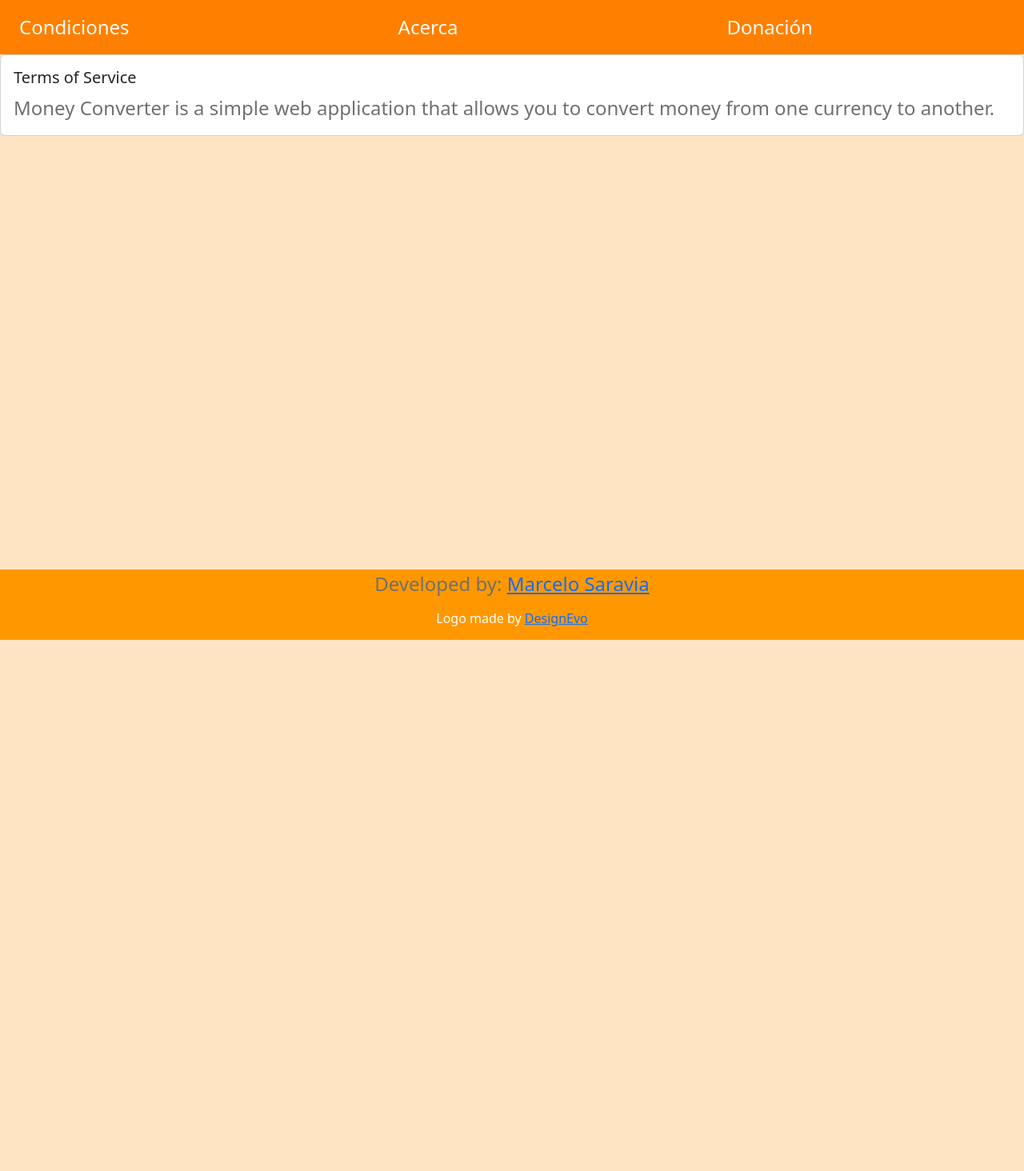
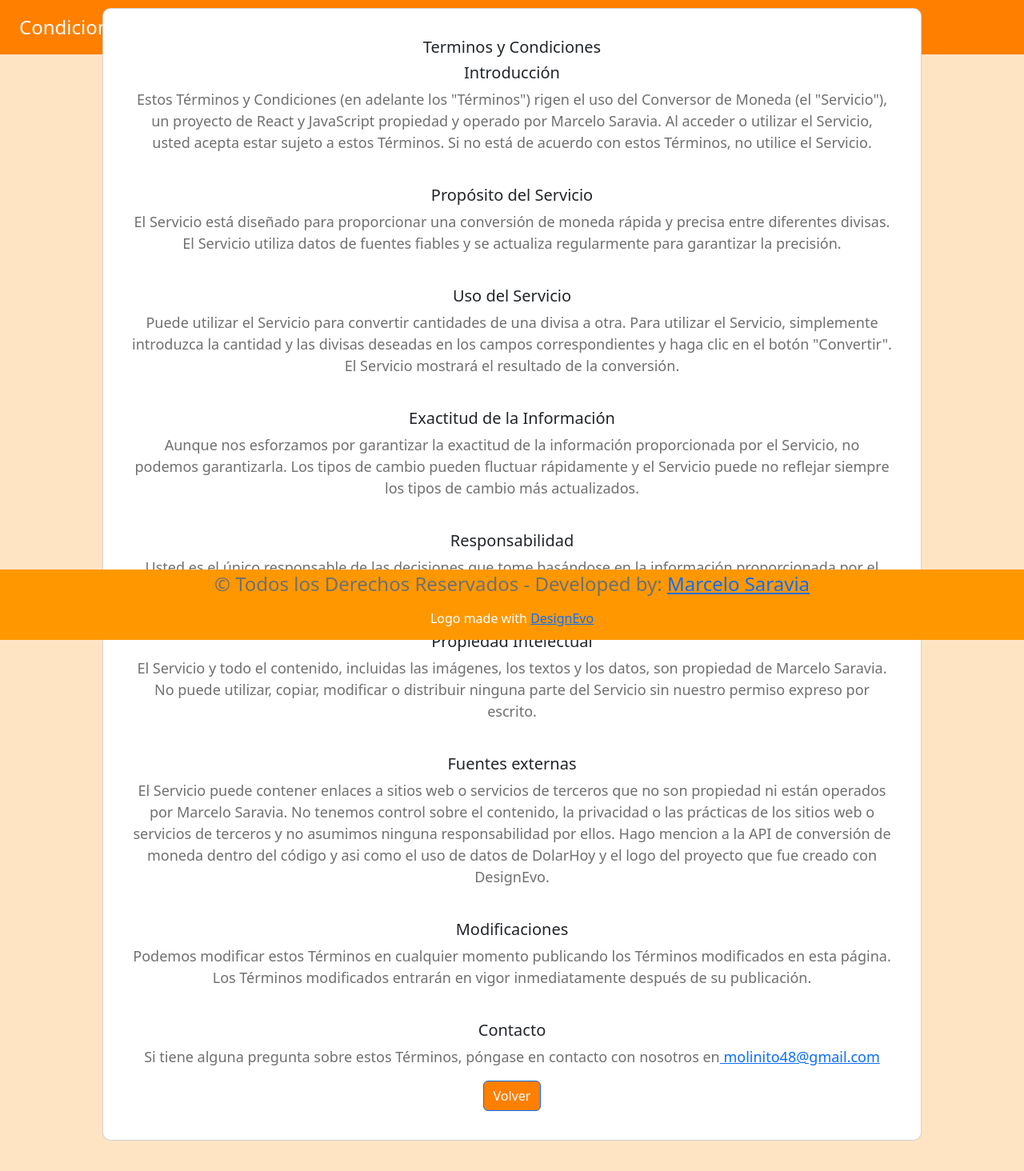
Before and after one commit to molinito/Conversor-reales-vs-dls-and-arg, a React (Create React App) app: page /terms-of-service in a window 1280 px wide. Shown: the top 1464 px of the page at 80% size. Before the commit the page ends 800 px from the top, so only its background shows below. Built offline with nearby package versions, Linux system fonts and the light colour scheme.

Commit message:
Estilos corregidos

```diff
--- a/src/components/about/about.css
+++ b/src/components/about/about.css
@@ -1,5 +1,3 @@
-/* crear los estilos para el componente About. Básate en los estilos globales y en el diseño de la página. */
-
 .about {
   display: flex;
   justify-content: center;
@@ -23,22 +21,10 @@
 }
 
 @media (max-width: 768px) {
-
   .about {
-      height: calc(80vh - 60px)
+    height: calc(100vh - 60%);
   }
   .about-card {
     width: 90%;
   }
 }
-
-  @media (max-width: 392px) {
-
-    .about {
-      height: calc(140vh - 100px)
-    }
-    .about-card {
-      width: 100%;
-
-    }
-  }
--- a/src/components/footer/footer.jsx
+++ b/src/components/footer/footer.jsx
@@ -6,17 +6,18 @@ const Footer = () => {
     <>
       <div className="footer">
         <p>
-            Developed by:{" "}
-            <a href="zingy-puppy-bdd4d4.netlify.app/">Marcelo Saravia</a>
+          {" "}
+          © Todos los Derechos Reservados - Developed by:{" "}
+          <a href="https://zingy-puppy-bdd4d4.netlify.app/">Marcelo Saravia</a>
         </p>
-        <h6>Logo made by <a href="https://www.designevo.com/" title="Free Online Logo Maker">DesignEvo</a>
-
-
+        <h6>
+          Logo made with{" "}
+          <a href="https://www.designevo.com/" title="Free Online Logo Maker">
+            DesignEvo
+          </a>
         </h6>
       </div>
-
     </>
-
   );
 };
 
--- a/src/components/home/home.css
+++ b/src/components/home/home.css
@@ -8,13 +8,11 @@
   padding: 5%;
   width: 100% !important;
   max-width: 1980px !important;
-
 }
 
 h1 {
   color: #ff7700;
-    font-size: 2.5
-    rem;
+  font-size: 2.5 rem;
   margin-bottom: 1rem;
 }
 
@@ -36,7 +34,7 @@
   padding: 0.5rem 1rem;
   border: none;
   border-radius: 4px;
-    background-color: #FF9800;
+  background-color: #ff9800;
   color: #fff;
   font-size: 1.5rem;
   cursor: pointer;
@@ -46,16 +44,12 @@
   margin-left: 0.5rem !important;
   justify-content: center;
   align-items: center;
-
-
 }
 
 button:hover {
-    background-color: #FFA726;
+  background-color: #ffa726;
   color: black;
 }
-
-
 
 .dolarhoy iframe {
   width: 320px;
@@ -69,7 +63,6 @@
   margin: auto;
   margin-top: 30px;
 }
-
 
 /* Responsive styles */
 
--- a/src/components/navbar/navbar.css
+++ b/src/components/navbar/navbar.css
@@ -4,21 +4,20 @@
   width: 100% !important;
 }
 
-
 .navbar .nav-link {
   color: #fff;
-  font-size:x-large;
+  font-size: x-large;
   margin-right: 20rem;
 }
 
 .navbar .nav-link:hover {
   color: #000;
-  background-color:#FF9800;
+  background-color: #ff9800;
 }
 
 .navbar-logo {
   height: 50%;
-  width: auto;
+  width: 100%;
   max-width: 60%;
   margin-left: 10%;
 }
@@ -29,9 +28,6 @@
   justify-content: center !important;
   align-items: center !important;
 }
-
-
-
 
 @media (max-width: 992px) {
   .navbar {
@@ -55,7 +51,6 @@
     width: 100%;
   }
 
-
   .navbar-logo {
     height: 50%;
     width: auto;
@@ -77,7 +72,6 @@
   .navbar .nav-link {
     margin-left: 5 !important;
     font-size: large;
-
   }
 
   .navbar-brand {
@@ -95,8 +89,6 @@
     top: 0;
   }
 }
-
-
 
 @media (max-width: 392px) {
   .navbar {
--- a/src/components/navbar/navbar.jsx
+++ b/src/components/navbar/navbar.jsx
@@ -1,12 +1,16 @@
-import React from "react";
+import React, { useState } from "react";
 import { Navbar, Nav } from "react-bootstrap";
 import "./navbar.css";
 import logo from "../../assets/logo.png";
 import { Link } from "react-router-dom";
 
 const MyNavbar = () => {
+  const [expanded, setExpanded] = useState(false);
+
   return (
     <Navbar
+      expanded={expanded}
+      onToggle={() => setExpanded(!expanded)}
       style={{ backgroundColor: "#ff7f00"}}
       collapseOnSelect
       expand="lg"
@@ -19,12 +23,13 @@ const MyNavbar = () => {
       <Navbar.Toggle
         aria-controls="responsive-navbar-nav"
         className="ml-auto order-1 order-md-0"
+        onClick={() => setExpanded(!expanded)}
       />
       <Navbar.Collapse id="responsive-navbar-nav">
         <Nav className="ml-0" style={{ width: "100%", justifyContent:"space-between" }}>
-          <Nav.Link as={Link} to="terms-of-service">Condiciones</Nav.Link>
-          <Nav.Link as={Link} to="/about">Acerca</Nav.Link>
-          <Nav.Link as={Link} to="/donar">Donación</Nav.Link>
+          <Nav.Link as={Link} to="terms-of-service" onClick={() => setExpanded(false)}>Condiciones</Nav.Link>
+          <Nav.Link as={Link} to="/about" onClick={() => setExpanded(false)}>Acerca</Nav.Link>
+          <Nav.Link as={Link} to="/donar" onClick={() => setExpanded(false)}>Donación</Nav.Link>
         </Nav>
       </Navbar.Collapse>
     </Navbar>
--- a/src/components/terms/terms.css
+++ b/src/components/terms/terms.css
@@ -0,0 +1,50 @@
+.terms {
+  display: flex;
+  justify-content: center;
+  align-items: center;
+  height: 50vh;
+  margin-top: 450px;
+  margin-bottom: 550px;
+}
+
+.terms-card {
+  display: flex;
+  flex-direction: column;
+  align-items: center;
+  justify-content: center;
+  padding: 20px;
+  margin: 20px;
+  border-radius: 10px;
+  background-color: white;
+  color: var(--color-white);
+  box-shadow: 0 0 10px 0 var(--color-primary);
+  width: 80%;
+  text-align: center;
+}
+.small-text {
+  font-size: large;
+}
+
+/* Estilos para pantallas de 768px o menos */
+@media (max-width: 768px) {
+  .terms {
+    margin-top: 600px;
+    margin-bottom: 700px;
+  }
+
+  .terms-card {
+    width: 90%;
+  }
+}
+
+/* Estilos para pantallas de 392px o menos */
+@media (max-width: 392px) {
+  .terms {
+    margin-top: 1220px;
+    margin-bottom: 1300px;
+  }
+
+  .terms-card {
+    width: 95%;
+  }
+}
--- a/src/components/terms/terms.jsx
+++ b/src/components/terms/terms.jsx
@@ -1,23 +1,101 @@
-// create a simple component called Terms & Conditions
-
 import React from "react";
-import { Card } from "react-bootstrap";
+import { Card, CardText, CardTitle, Button } from "react-bootstrap";
 import "./terms.css";
 
 const Terms = () => {
   return (
-        <div id="terms-of-service">
+    <div id="terms-of-service" className="terms">
       <Card className="terms-card">
         <Card.Body>
-            <Card.Title>Terms of Service</Card.Title>
-            <Card.Text>
-                Money Converter is a simple web application that allows you to convert money from one currency to another.
+          <Card.Title>Terminos y Condiciones</Card.Title>
+          <Card.Title>Introducción</Card.Title>
+
+          <Card.Text className="small-text">
+            Estos Términos y Condiciones (en adelante los "Términos") rigen el
+            uso del Conversor de Moneda (el "Servicio"), un proyecto de React y
+            JavaScript propiedad y operado por Marcelo Saravia. Al acceder o
+            utilizar el Servicio, usted acepta estar sujeto a estos Términos. Si
+            no está de acuerdo con estos Términos, no utilice el Servicio.
           </Card.Text>
+          <br />
+          <CardTitle>Propósito del Servicio</CardTitle>
+          <Card.Text className="small-text">
+            El Servicio está diseñado para proporcionar una conversión de moneda
+            rápida y precisa entre diferentes divisas. El Servicio utiliza datos
+            de fuentes fiables y se actualiza regularmente para garantizar la
+            precisión.
+          </Card.Text>
+          <br />
 
+          <CardTitle>Uso del Servicio </CardTitle>
+          <Card.Text className="small-text">
+            Puede utilizar el Servicio para convertir cantidades de una divisa a
+            otra. Para utilizar el Servicio, simplemente introduzca la cantidad
+            y las divisas deseadas en los campos correspondientes y haga clic en
+            el botón "Convertir". El Servicio mostrará el resultado de la
+            conversión.
+          </Card.Text>
+          <br />
+          <CardTitle>Exactitud de la Información</CardTitle>
+          <Card.Text className="small-text">
+            Aunque nos esforzamos por garantizar la exactitud de la información
+            proporcionada por el Servicio, no podemos garantizarla. Los tipos de
+            cambio pueden fluctuar rápidamente y el Servicio puede no reflejar
+            siempre los tipos de cambio más actualizados.
+          </Card.Text>
+          <br />
+          <CardTitle>Responsabilidad</CardTitle>
+          <Card.Text className="small-text">
+            Usted es el único responsable de las decisiones que tome basándose
+            en la información proporcionada por el Servicio. No seremos
+            responsables de ninguna pérdida o daño que pueda resultar del uso
+            del Servicio.
+          </Card.Text>
+          <br />
+          <CardTitle>Propiedad Intelectual</CardTitle>
+          <Card.Text className="small-text">
+            El Servicio y todo el contenido, incluidas las imágenes, los textos
+            y los datos, son propiedad de Marcelo Saravia. No puede utilizar,
+            copiar, modificar o distribuir ninguna parte del Servicio sin
+            nuestro permiso expreso por escrito.
+          </Card.Text>
+          <br />
+          <CardTitle>Fuentes externas</CardTitle>
+          <Card.Text className="small-text">
+            El Servicio puede contener enlaces a sitios web o servicios de
+            terceros que no son propiedad ni están operados por Marcelo Saravia.
+            No tenemos control sobre el contenido, la privacidad o las prácticas
+            de los sitios web o servicios de terceros y no asumimos ninguna
+            responsabilidad por ellos. Hago mencion a la API de conversión de
+            moneda dentro del código y asi como el uso de datos de DolarHoy y el
+            logo del proyecto que fue creado con DesignEvo.
+          </Card.Text>
+          <br />
+          <CardTitle>Modificaciones</CardTitle>
+          <CardText className="small-text">
+            Podemos modificar estos Términos en cualquier momento publicando los
+            Términos modificados en esta página. Los Términos modificados
+            entrarán en vigor inmediatamente después de su publicación.
+          </CardText>
+          <br />
+
+          <CardTitle>Contacto</CardTitle>
+          <CardText className="small-text">
+            Si tiene alguna pregunta sobre estos Términos, póngase en contacto
+            con nosotros en
+            <a href="mailto:molinito48@gmail.com"> molinito48@gmail.com</a>
+          </CardText>
+          <Button
+            variant="primary"
+            href="/"
+            style={{ backgroundColor: "#ff7f00" }}
+          >
+            Volver
+          </Button>
         </Card.Body>
       </Card>
     </div>
   );
-}
+};
 
 export default Terms;
```
Also changed, not shown: src/components/about/about.jsx (+20 -14 lines), src/components/home/home.jsx (+22 -20 lines), src/assets/logo.png. Lines whose indentation alone changed are shown as unchanged.
